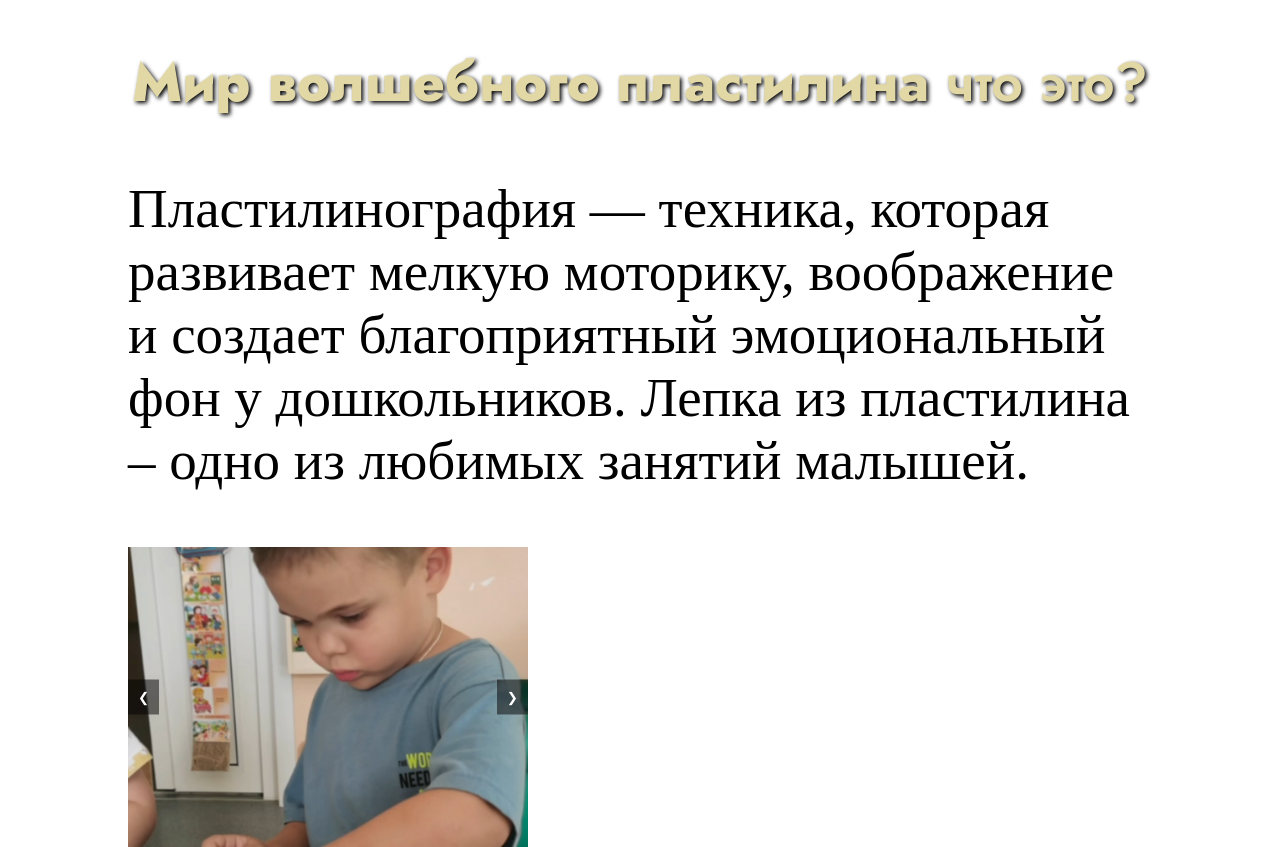
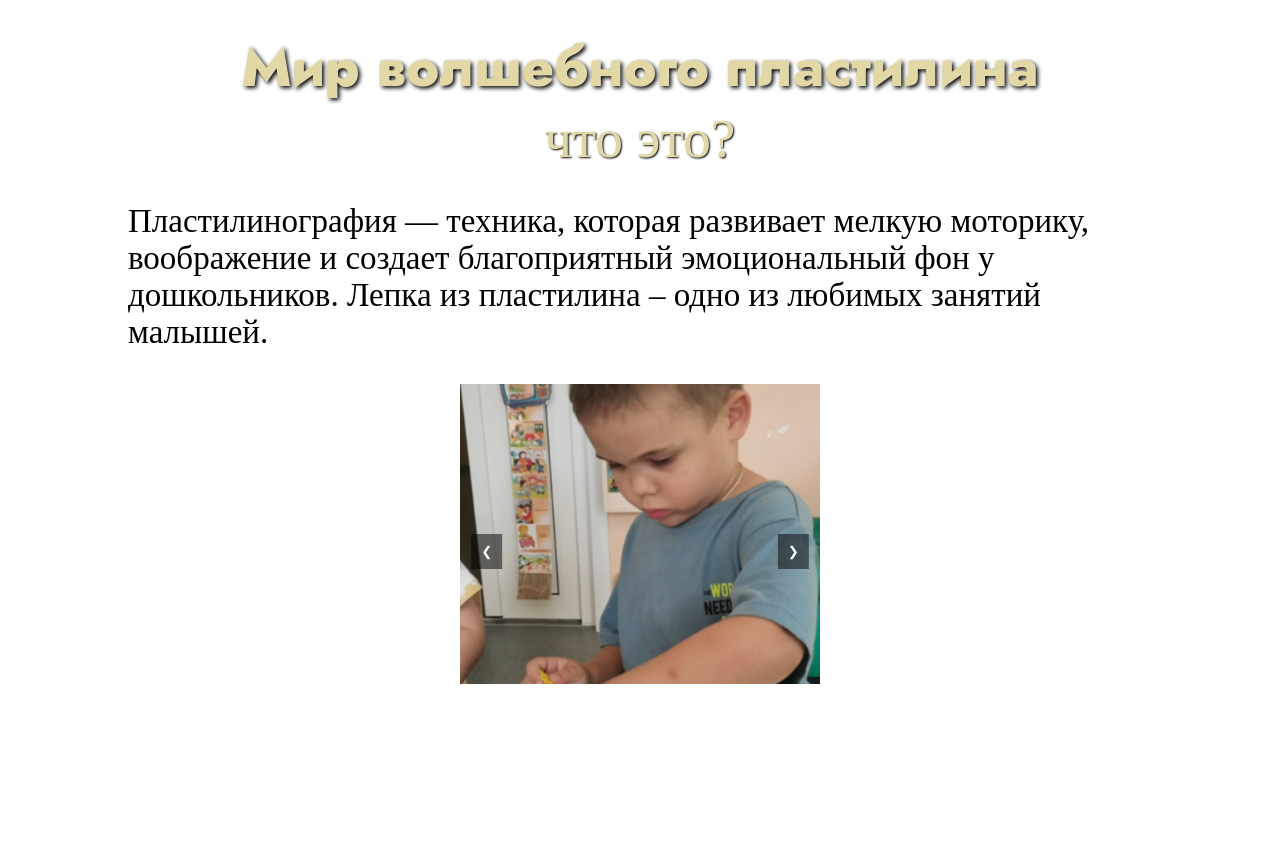
Before and after one commit to morozoffivan/magic-world-of-plasticine, a plain HTML site: page index.html in a window 1280 px wide. Shown: the part 820-1667 px from the top of the page. After the commit the page ends 1504 px from the top, so only its background shows below. Drawn offline with Linux system fonts and the light colour scheme.

Commit message:
added about section

```diff
--- a/index.html
+++ b/index.html
@@ -64,9 +64,6 @@
 
                 </div>
 
-
-
-
         </header>
 
     </section>
@@ -75,8 +72,14 @@
 <!-- about section start -->
 <section id="about">
     <div class="container">
-        <h2><span class="title-name">Мир волшебного пластилина</span> что это?</h2>
-        <p>
+
+        <div class="flex-container-about">
+
+            <h2 class="title-name">Мир волшебного пластилина</h2>
+
+            <p class="subtitle-about">что это?</p>
+
+            <p class="description-about">
                 Пластилинография — техника, которая развивает мелкую моторику, воображение и создает благоприятный эмоциональный фон у дошкольников.
                 Лепка из пластилина – одно из любимых занятий малышей.
             </p>
@@ -92,6 +95,10 @@
 
                 <button class="next">&#10095;</button>
             </div>
+
+        </div>
+
+
 
     </div>
 </section>
--- a/script/script.js
+++ b/script/script.js
@@ -44,7 +44,7 @@ document.addEventListener("DOMContentLoaded", () => {
     })
 
     imgsAboutSection[slideIndex - 1].classList.remove('hidden')
-    imgsAboutSection[slideIndex - 1].classList.add('show-img')
+    imgsAboutSection[slideIndex - 1].classList.add('show-img', 'fade')
   }
 
   showImg(slideIndex)
--- a/style/style.css
+++ b/style/style.css
@@ -87,6 +87,7 @@ h2 {
 
 .title-name {
   font-weight: 800;
+  margin: 0;
 }
 
 .title-description > p {
@@ -138,15 +139,6 @@ h2 {
     text-shadow: 1px 1px 2px black;
   }
 
-  h2 {
-    color: #e2d8a5;
-    font-family: Jost;
-    font-size: 0.5em;
-    font-weight: 600;
-    text-align: center;
-    text-shadow: 2px 2px 4px black;
-  }
-
   .title-description {
     color: #ffbd9b;
     text-shadow: 2px 2px 4px black;
@@ -182,6 +174,27 @@ h2 {
 /* header end */
 
 /* about start */
+#about{
+  margin-top: 30px;
+}
+.subtitle-about{
+  text-align: center;
+  color: #e2d8a5;
+  text-shadow: 1px 1px 2px black;
+  margin: 0;
+}
+
+.description-about{
+  font-size: .6em;
+}
+
+.flex-container-about{
+  display: flex;
+  flex-direction: column;
+  justify-content: center;
+  align-items: center;
+}
+
 .carousel {
   display: flex;
   align-items: center;
@@ -193,7 +206,7 @@ h2 {
 }
 
 .show-img {
-  width: 100%;
+  width: 90%;
   height: auto;
 }
 
@@ -211,8 +224,23 @@ button.next {
 
 button.prev {
   left: 0;
+  transform: translateX(100%);
 }
 button.next {
   right: 0;
+  transform: translateX(-100%);
+}
+
+.fade {
+  animation-name: fade;
+  animation-duration: 1.5s;
+}
+@keyframes fade {
+  from {
+    opacity: 0.1;
+  }
+  to {
+    opacity: 1;
+  }
 }
 /* about end */
```
Lines whose indentation alone changed are shown as unchanged.
